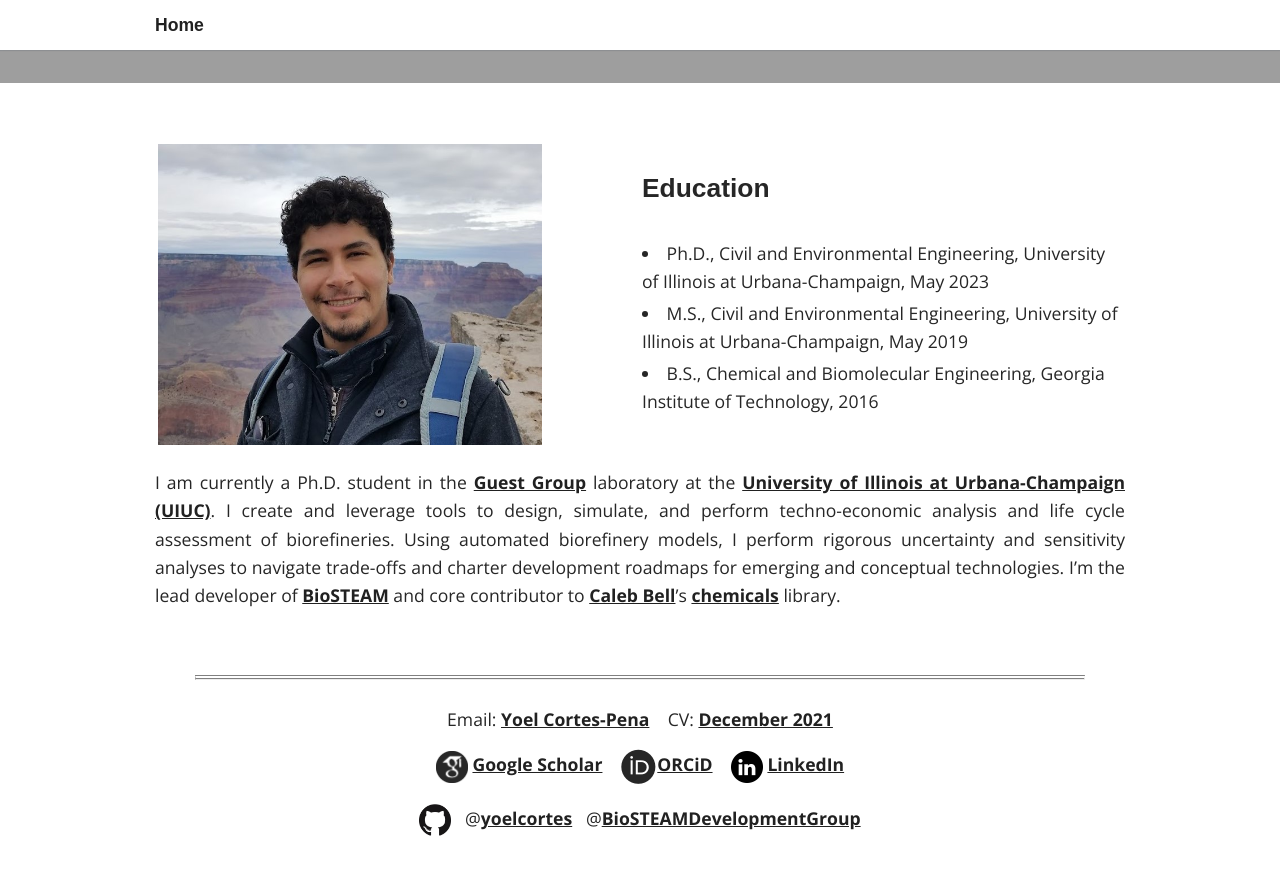
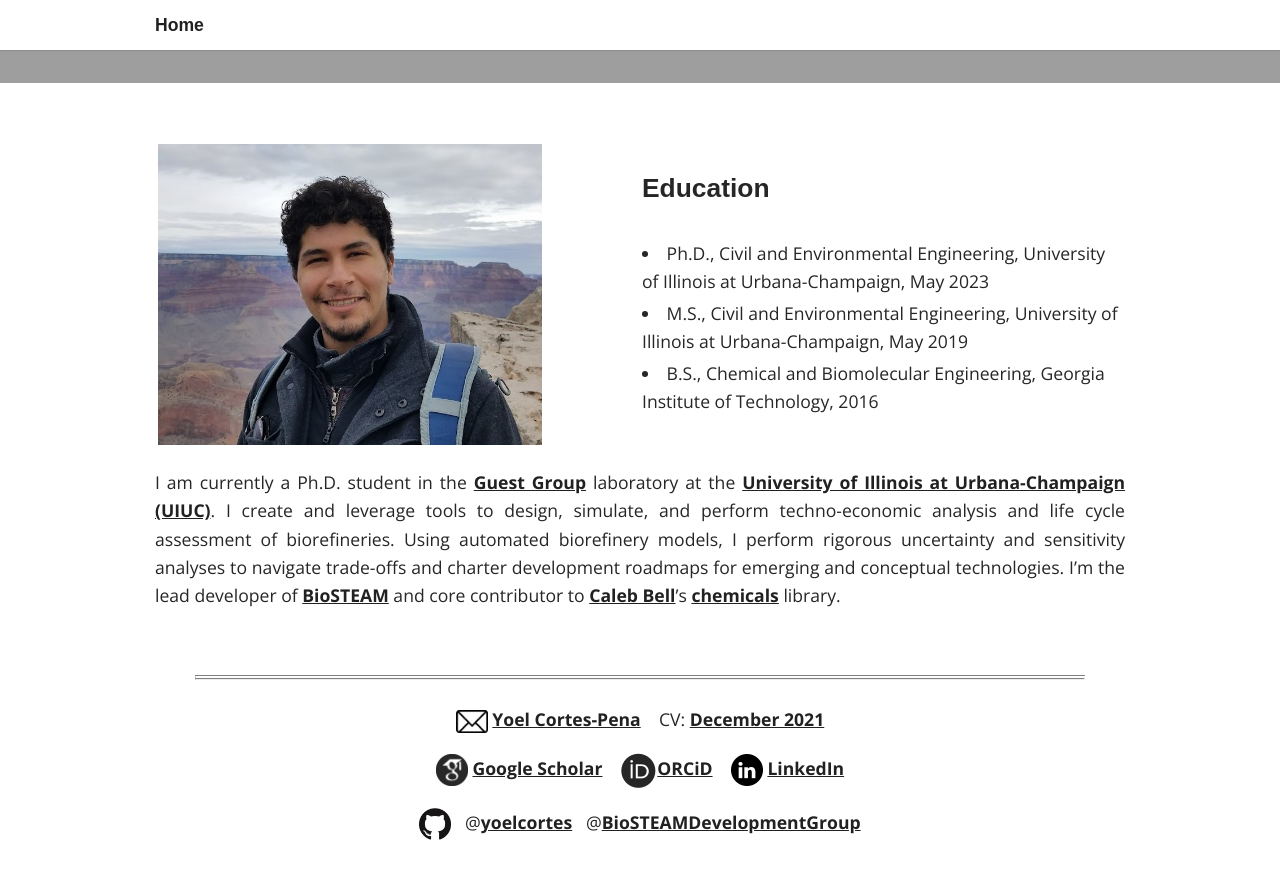
Before and after one commit to yoelcortes/home, a Jekyll site: the page built from index.markdown, in a window 1280 px wide and 900 px high, scrolled down 497 px. Shown: the top 879 px of the window. Built offline with Jekyll 4.4.1, drawn with Linux system fonts in a browser that asks for light colours; some web fonts are replaced.

Commit message:
add email logo

```diff
--- a/_includes/footer.html
+++ b/_includes/footer.html
@@ -3,7 +3,9 @@
 	<hr style='border-top: 4px double; color: gray'>
 	<br>
 
-	Email: <a href="mailto:yoelcortes@gmail.com">Yoel Cortes-Pena</a>
+	<img src='https://yoelcortes.github.io/me/images/logos/email.png', alt='Email',
+	style='float: center; width: 32px; vertical-align: middle'>
+    <a href="mailto:yoelcortes@gmail.com">Yoel Cortes-Pena</a>
 	&nbsp&nbsp
 	CV: <a href="https://github.com/yoelcortes/me/blob/master/Yoel%20Cortes-Pena%20Resume%202021.pdf">December 2021</a>
 
```
Also changed, not shown: images/logos/email.png (added).
